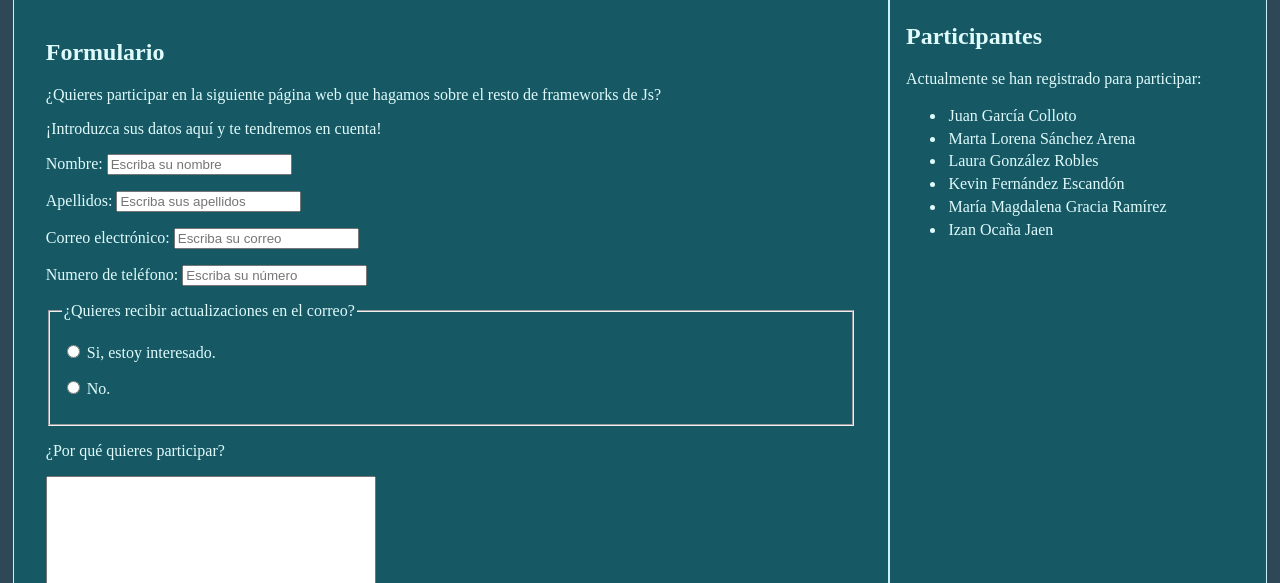
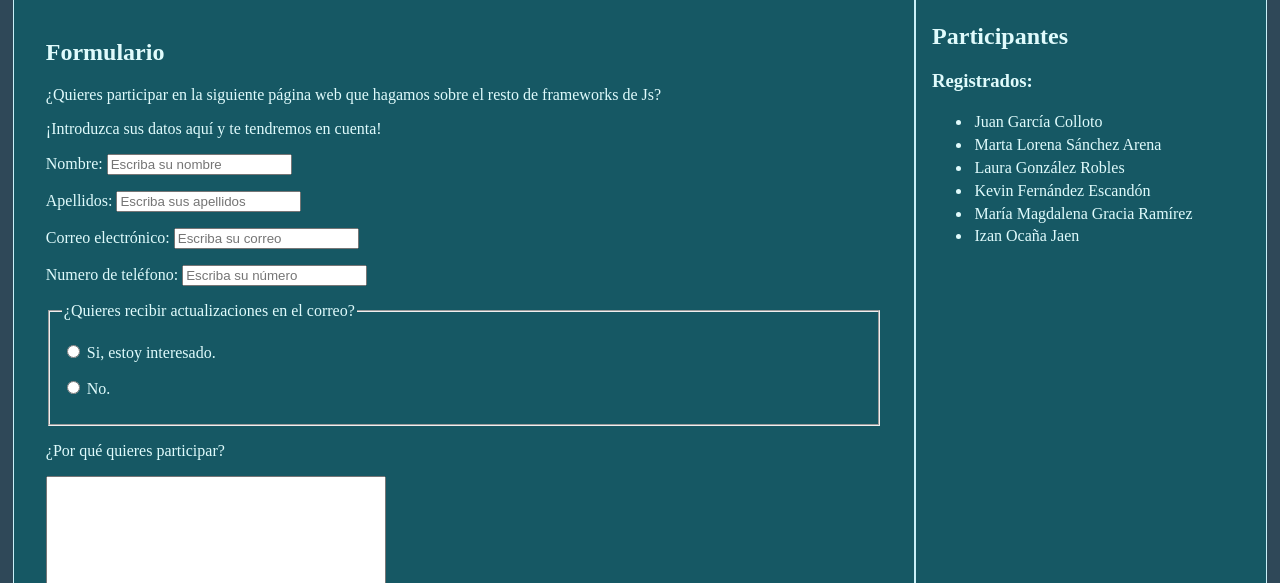
Before and after one commit to Trogui/Sew1Testing, a plain HTML site: page formulario.html in a window 1280 px wide. Shown: the part 217-800 px from the top of the page. Drawn offline with Linux system fonts and the light colour scheme.

Commit message:
ultimisimo commit

```diff
--- a/formulario.html
+++ b/formulario.html
@@ -81,7 +81,7 @@
 
     <aside>
       <h2>Participantes</h2>
-      <p>Actualmente se han registrado para participar:</p>
+      <h3>Registrados:</h3>
       <ul>
         <li>Juan García Colloto</li>
         <li>Marta Lorena Sánchez Arena</li>
```
